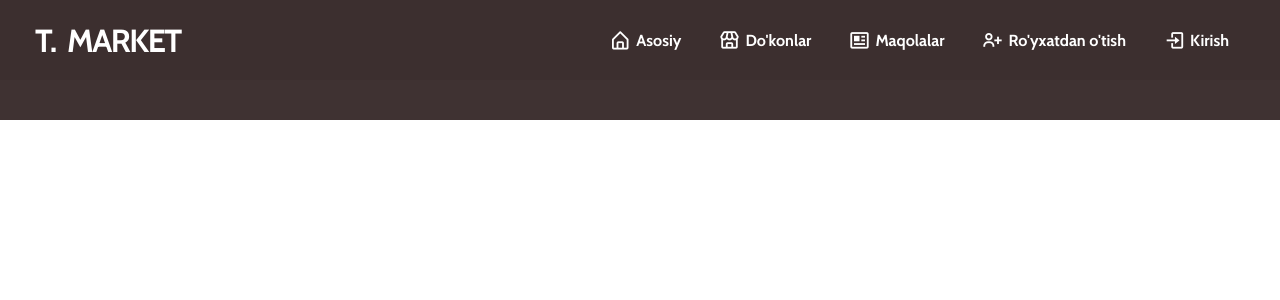
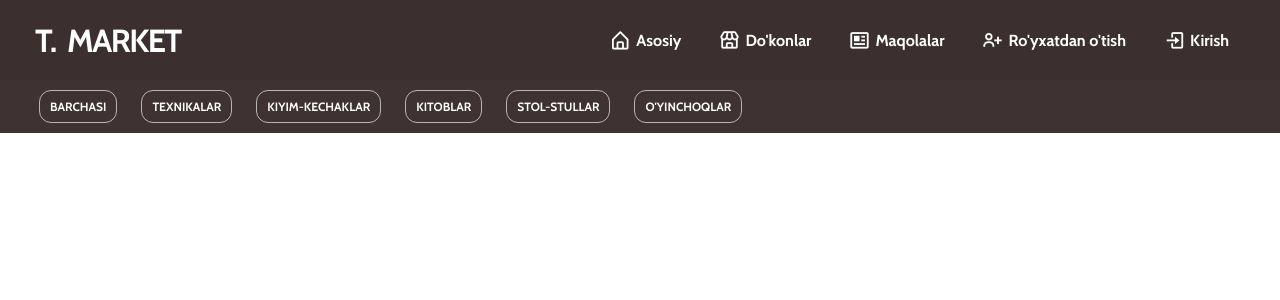
Before and after one commit to market-n/market-client, a React (Create React App) app: page / in a window 1280 px wide. Shown: the top 300 px of the page. Built offline with nearby package versions, Linux system fonts and the light colour scheme.

Commit message:
Jsx tadbiq qilindi, headerda

```diff
--- a/src/components/header/header.jsx
+++ b/src/components/header/header.jsx
@@ -29,7 +29,28 @@ export const Header = () => {
           </Link>
         </div>
       </div>
-      <div className="Header__floor2"></div>
+      <div className="Header__floor2">
+        <div className="Header__nav">
+          <Link to="/" className="Header__link Header__down">
+            Barchasi
+          </Link>
+          <Link to="/" className="Header__link Header__down">
+            Texnikalar
+          </Link>
+          <Link to="/" className="Header__link Header__down">
+            Kiyim-kechaklar
+          </Link>
+          <Link to="/" className="Header__link Header__down">
+            Kitoblar
+          </Link>
+          <Link to="/" className="Header__link Header__down">
+            Stol-stullar
+          </Link>
+          <Link to="/" className="Header__link Header__down">
+            O'yinchoqlar
+          </Link>
+        </div>
+      </div>
     </div>
   );
 };
```
